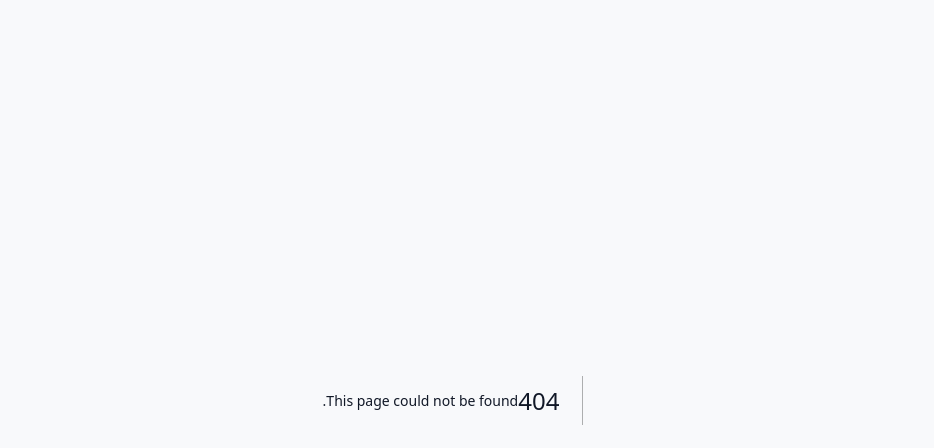
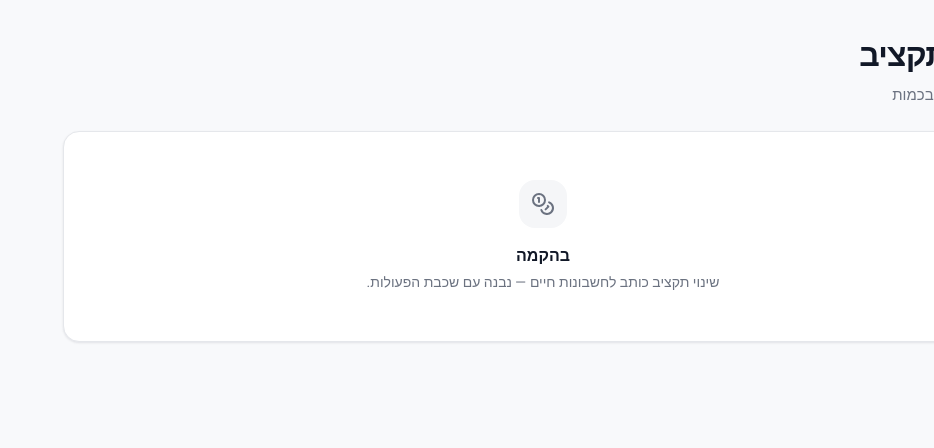
Before and after one commit to DONDIEGO123123/Meta-ads-control-Center-, a Next.js app: page /budget in a window 1280 px wide. Before the commit this address had no page. Shown: the top 448 px of the page, without its empty margins (346-1280 px from the left). Built offline with nearby package versions, Linux system fonts and the light colour scheme.

Commit message:
Add budget management page with header and coming soon

```diff
--- /dev/null
+++ b/app/budget/page.tsx
@@ -0,0 +1,11 @@
+import { Coins } from "lucide-react";
+import PageHeader from "@/components/page-header";
+import ComingSoon from "@/components/coming-soon";
+export default function Page() {
+  return (
+    <div className="p-6 md:p-8 max-w-[1400px] mx-auto">
+      <PageHeader title="ניהול תקציב" subtitle="שינוי תקציבים בכמות" />
+      <ComingSoon icon={Coins} note="שינוי תקציב כותב לחשבונות חיים — נבנה עם שכבת הפעולות." />
+    </div>
+  );
+}
```
